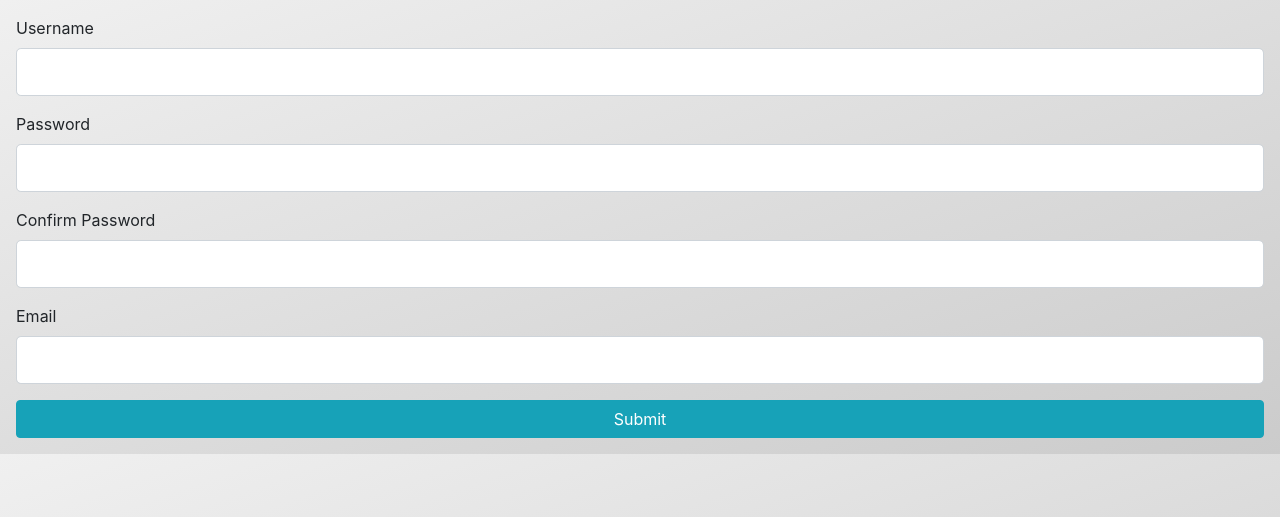
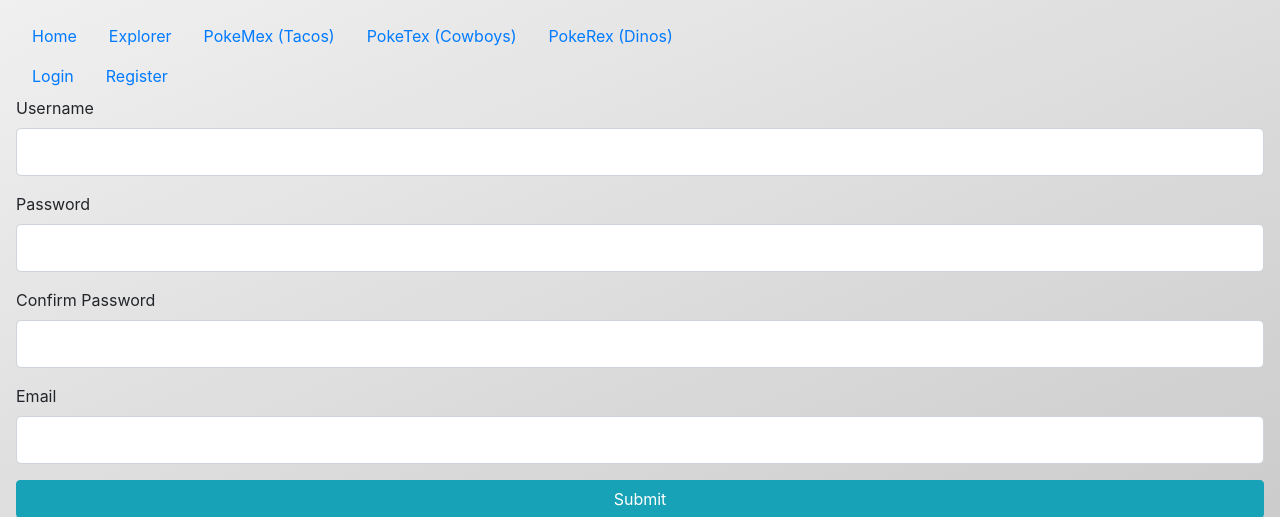
Before and after one commit to Sven-Moon/CT-poke-auth, a Flask app: page /auth/register in a window 1280 px wide. Shown: the top 517 px of the page. Run offline with Flask 2, Linux system fonts and the light colour scheme.

Commit message:
forms & pages work - main content extensions -email/username gets - flashes for main - nav for auth

```diff
--- a/app/auth/routes.py
+++ b/app/auth/routes.py
@@ -31,20 +31,20 @@ def register():
     # check to make sure not already registered
     if request.method == 'POST':
         if form.validate_on_submit():
-            user_name = User.query.filter_by(username=form.username.data)
-            email = User.query.filter_by(email=form.email.data)
+            user_name = User.query.filter_by(username=form.username.data).first()
+            email = User.query.filter_by(email=form.email.data).first()
             print(user_name)
             print(email)
             if not (user_name or email):
-                user = User(form.username,form.email,form.password)
+                user = User(form.username.data,form.email.data,form.password.data)
                 try:
                     db.session.add(user)
                     db.session.commit()
                 except:
                     flash('There was an unknown error when trying to register you', 'danger')
                     return redirect(url_for('auth.register'))
-                login(user)
-                flash(f'Welcome to your Pokehome. We\'ll call you {current_user.username} and we don\t even care about your real name.')
+                login_user(user)
+                flash(f"Welcome to your Pokehome. We\'ll call you {current_user.username}. We don't even care about your real name.")
                 return redirect(url_for('home'))
             elif user_name:
                 flash('That username has been taken. Be more creative.', 'warning')
--- a/app/auth/templates/layout_auth.html
+++ b/app/auth/templates/layout_auth.html
@@ -15,10 +15,44 @@
 </head>
 
 <body>
+  <nav class="navbar-collapse" id="navbarSupportedContent">
+    <ul class="nav mr-auto">
+      <li class="nav-item">
+        <a class="nav-link active" href="{{ url_for('home') }}">Home</a>
+      </li>
+      <li class="nav-item">
+        <a class="nav-link" href="{{ url_for('explorer') }}">Explorer</a>
+      </li>
+      <li class="nav-item">
+        <a class="nav-link" href="#">PokeMex (Tacos)</a>
+      </li>
+      <li class="nav-item">
+        <a class="nav-link" href="#">PokeTex (Cowboys)</a>
+      </li>
+      <li class="nav-item">
+        <a class="nav-link" href="#">PokeRex (Dinos)</a>
+      </li>
+    </ul>
+    <ul class="nav ml-auto">
+      <a href="{{url_for('auth.login')}}" class="nav-item nav-link">Login</a>
+      <a href="{{url_for('auth.register')}}" class="nav-item nav-link">Register</a>
+    </ul>
+  </nav>
+  {% with messages = get_flashed_messages(with_categories=true) %}
+  {% if messages %}
+  {% for category, message in messages %}
+  <div class="alert alert-{{ category }} alert-dismissible fade show" role="alert">
+    {{ message }}
+    <button type="button" class="close" data-dismiss="alert" aria-label="Close">
+      <span aria-hidden="true">&times;</span>
+    </button>
+  </div>
+  {% endfor %}
+  {% endif %}
+  {% endwith %}
   {% block content %}
 
   {% endblock content %}
-
 
   <script src="https://code.jquery.com/jquery-3.5.1.slim.min.js"
     integrity="sha384-DfXdz2htPH0lsSSs5nCTpuj/zy4C+OGpamoFVy38MVBnE+IbbVYUew+OrCXaRkfj"
--- a/app/models.py
+++ b/app/models.py
@@ -1,5 +1,5 @@
 from datetime import datetime
-import uuid
+from uuid import uuid4
 from flask_sqlalchemy import SQLAlchemy
 from flask_login import LoginManager, UserMixin
 from werkzeug.security import generate_password_hash
@@ -19,7 +19,7 @@ class User(db.Model, UserMixin):
     created = db.Column(db.DateTime, default=datetime.utcnow())
 
     def __init__(self,username,email,password):
-        self.id = str(uuid.uuid4)
+        self.id = str(uuid4)
         self.username = username
         self.email = email.lower()
         self.password = generate_password_hash(password)
--- a/app/routes.py
+++ b/app/routes.py
@@ -1,4 +1,5 @@
 from flask import render_template, flash, redirect, url_for
+from flask_login import login_required
 from app import app
 from app.forms import SearchForm
 import requests as r
@@ -25,6 +26,7 @@ def explorer():
     return render_template('explorer.html', title='Explorer',form=form)
 
 @app.route('/explorer/<string:pokemon_name>')
+@login_required
 def display(pokemon_name):
     pokemon = pokedex.get_pokemon(pokemon_name)
     abilities = [pokedex.get_ability(ability_name) for ability_name in pokemon.abilities]
--- a/app/templates/explorer.html
+++ b/app/templates/explorer.html
@@ -1,5 +1,7 @@
 <!-- prettier-ignore -->
-{% extends 'layout.html' %} {% block content %}
+{% extends 'layout.html' %}
+
+{% block content %}
 <h2>Welcome to the Pokemon Explorer.</h2>
 
 <h4>Here, you can search for pokemon and learn about their abilities.</h4>
--- a/app/templates/layout.html
+++ b/app/templates/layout.html
@@ -49,6 +49,10 @@
   {% endif %}
   {% endwith %}
 
+  {% block content %}
+
+  {% endblock content %}
+
   <script src="https://code.jquery.com/jquery-3.5.1.slim.min.js"
     integrity="sha384-DfXdz2htPH0lsSSs5nCTpuj/zy4C+OGpamoFVy38MVBnE+IbbVYUew+OrCXaRkfj"
     crossorigin="anonymous"></script>
```
Lines whose indentation alone changed are shown as unchanged.
